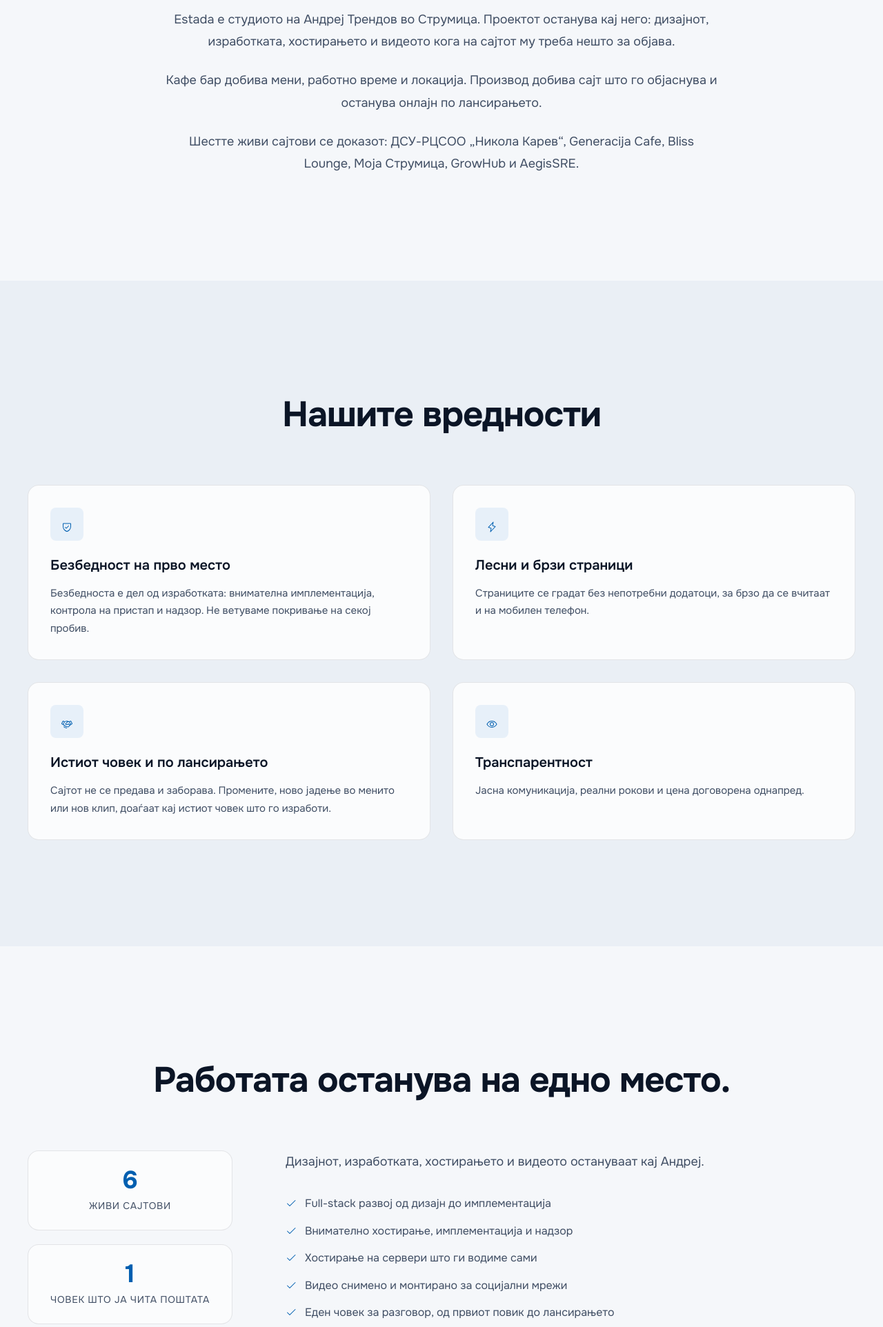
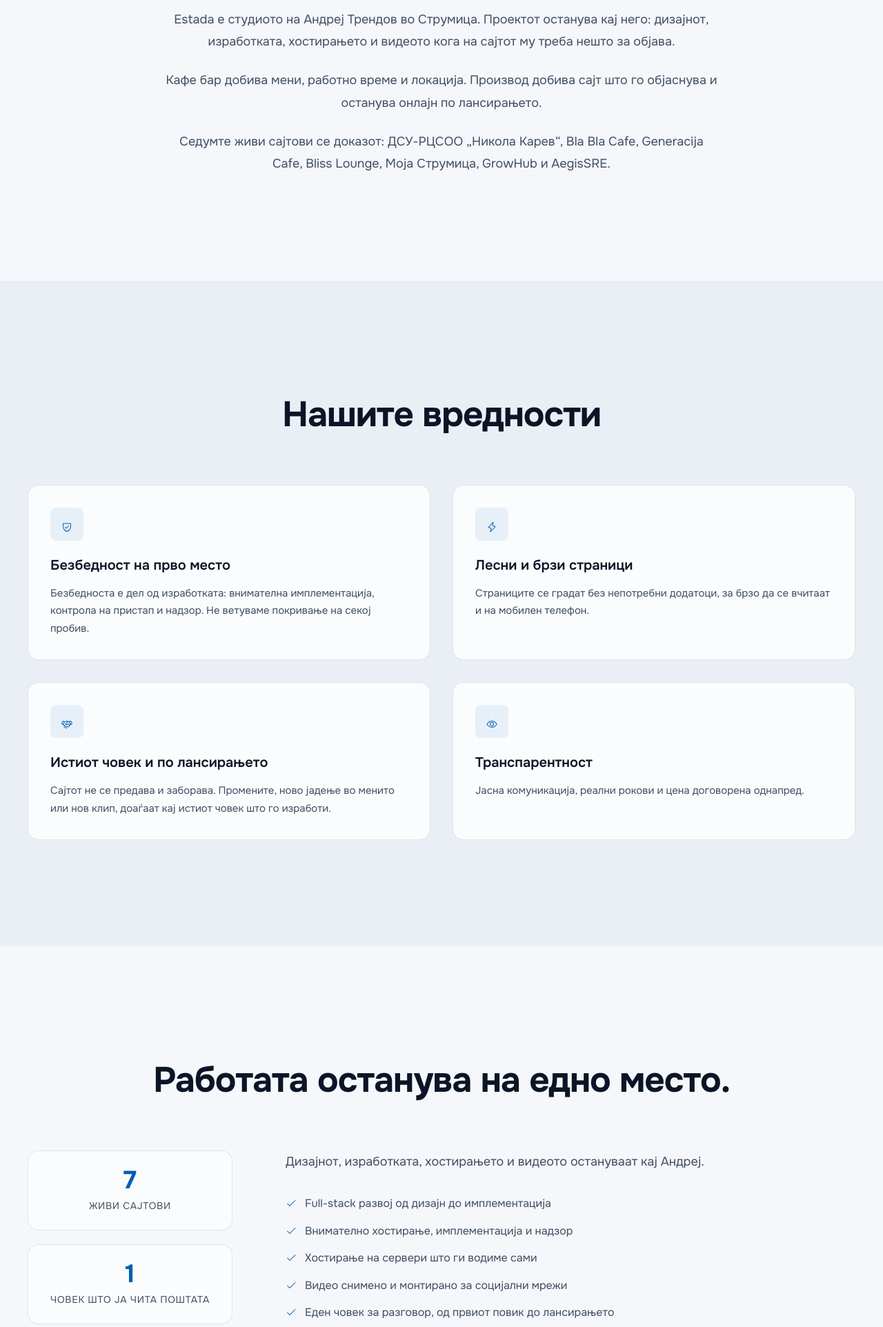
Before and after one commit to soggy8/estada, a Flask app: page /about in a window 1280 px wide. Shown: the part 1084-3008 px from the top of the page at 69% size. Run offline with Flask 3, Linux system fonts and the light colour scheme; some libraries are stand-ins or nearby versions.

Commit message:
Add Bla Bla Cafe to portfolio and center the seventh work card.
Co-Authored-By: Claude Opus 5.5 <noreply@anthropic.com>

```diff
--- a/i18n.py
+++ b/i18n.py
@@ -52,6 +52,7 @@ STRINGS = {
         'work.alt': 'Почетна страница на {name}',
         'work.phoneAlt': 'Сајтот на {name} на мобилен телефон',
         'work.nkarev': 'Го изработивме и го одржуваме официјалниот веб-сајт на средното училиште: новости, настани и информации за наставата.',
+        'work.blabla': 'Го изработивме сајтот на кафулето: мени, работно време и локација на Маршал Тито.',
         'work.generacija': 'Го изработивме сајтот на кафе барот: мени, работно време и локација.',
         'work.bliss': 'Го изработивме менито и сајтот на лаунџ барот.',
         'work.moja': 'Го дизајниравме и го објавивме сајтот пред лансирањето на градската апликација.',
@@ -84,7 +85,7 @@ STRINGS = {
         'about.text1': 'Estada е студиото на Андреј Трендов за веб-сајтови и производи. Дизајнот, развојот и хостирањето остануваат кај човекот што ја гради работата.',
         'about.text2': 'Мрежата погоре е доказот: сајтови изработени и одржани онлајн од човекот што ги изгради.',
         'about.card.hosting': 'Домен и хостирање вклучени',
-        'about.card.live': '6 живи сајтови',
+        'about.card.live': '7 живи сајтови',
         'about.card.person': 'Еден човек од почеток до крај',
 
         # Founder
@@ -185,7 +186,7 @@ STRINGS = {
         'aboutPage.story.title': 'Еден човек, од првата скица до живиот сајт.',
         'aboutPage.story.text1': 'Estada е студиото на Андреј Трендов во Струмица. Проектот останува кај него: дизајнот, изработката, хостирањето и видеото кога на сајтот му треба нешто за објава.',
         'aboutPage.story.text2': 'Кафе бар добива мени, работно време и локација. Производ добива сајт што го објаснува и останува онлајн по лансирањето.',
-        'aboutPage.story.text3': 'Шестте живи сајтови се доказот: ДСУ-РЦСОО „Никола Карев“, Generacija Cafe, Bliss Lounge, Моја Струмица, GrowHub и AegisSRE.',
+        'aboutPage.story.text3': 'Седумте живи сајтови се доказот: ДСУ-РЦСОО „Никола Карев“, Bla Bla Cafe, Generacija Cafe, Bliss Lounge, Моја Струмица, GrowHub и AegisSRE.',
         'aboutPage.values.title': 'Нашите вредности',
         'aboutPage.values.security.title': 'Безбедност на прво место',
         'aboutPage.values.security.desc': 'Безбедноста е дел од изработката: внимателна имплементација, контрола на пристап и надзор. Не ветуваме покривање на секој пробив.',
@@ -293,6 +294,7 @@ STRINGS = {
         'work.alt': '{name} homepage',
         'work.phoneAlt': 'The {name} site on a phone',
         'work.nkarev': 'Built and maintain the official website for the secondary school: news, events, and program information.',
+        'work.blabla': 'Built the cafe site: menu, opening hours, and the location on Marshal Tito.',
         'work.generacija': 'Built the cafe site: menu, hours, and location.',
         'work.bliss': 'Built the menu and venue site for the lounge.',
         'work.moja': 'Designed and shipped the pre-launch site for the city app.',
@@ -325,7 +327,7 @@ STRINGS = {
         'about.text1': "Estada is Andrej Trendov's studio for websites and products. Design, development, and hosting stay with the person who builds them.",
         'about.text2': 'The grid above is the proof: sites shipped and kept online by the person who built them.',
         'about.card.hosting': 'Domain and hosting included',
-        'about.card.live': '6 live sites',
+        'about.card.live': '7 live sites',
         'about.card.person': 'One person, start to finish',
 
         # Founder
@@ -426,7 +428,7 @@ STRINGS = {
         'aboutPage.story.title': 'One person, from the first sketch to the live site.',
         'aboutPage.story.text1': "Estada is Andrej Trendov's studio in Strumica. A project stays with him: the design, the build, the hosting, and the video when the site needs something to post.",
         'aboutPage.story.text2': 'A cafe gets a menu, hours, and a location. A product gets a site that explains it and stays online after launch.',
-        'aboutPage.story.text3': 'The six live sites are the proof: DSU RCSOO "Nikola Karev", Generacija Cafe, Bliss Lounge, Moja Strumica, GrowHub, and AegisSRE.',
+        'aboutPage.story.text3': 'The seven live sites are the proof: DSU RCSOO "Nikola Karev", Bla Bla Cafe, Generacija Cafe, Bliss Lounge, Moja Strumica, GrowHub, and AegisSRE.',
         'aboutPage.values.title': 'Our Values',
         'aboutPage.values.security.title': 'Security First',
         'aboutPage.values.security.desc': 'Security is part of the build: careful deployment, access control, and monitoring. We do not promise to cover every breach.',
--- a/static/css/styles.css
+++ b/static/css/styles.css
@@ -562,6 +562,11 @@ img {
     grid-column: 4 / span 2;
 }
 
+/* Center the lone last card when there are seven (3 + 3 + 1). */
+.work-card:nth-child(7):nth-last-child(1) {
+    grid-column: 3 / span 2;
+}
+
 .work-card:hover {
     border-color: var(--border-blue);
     transform: translateY(-4px);
@@ -1154,7 +1159,8 @@ img {
 
     .work-card,
     .work-card:nth-child(4):nth-last-child(2),
-    .work-card:nth-child(5):nth-last-child(1) {
+    .work-card:nth-child(5):nth-last-child(1),
+    .work-card:nth-child(7):nth-last-child(1) {
         grid-column: auto;
     }
 
--- a/templates/about.html
+++ b/templates/about.html
@@ -73,7 +73,7 @@
                 <div class="about-why-content">
                     <div class="about-stats">
                         <div class="stat-item">
-                            <div class="stat-number">6</div>
+                            <div class="stat-number">7</div>
                             <div class="stat-label">{{ t('aboutPage.why.stats.sites') }}</div>
                         </div>
                         <div class="stat-item">
--- a/templates/index.html
+++ b/templates/index.html
@@ -54,6 +54,7 @@
             <div class="work-grid">
                 {%- for url, image, domain, name, key in [
                     ('https://nkarev-strumica.edu.mk', 'nkarev', 'nkarev-strumica.edu.mk', 'DSU RCSOO "Nikola Karev"', 'work.nkarev'),
+                    ('https://blablacafe.mk', 'blabla', 'blablacafe.mk', 'Bla Bla Cafe', 'work.blabla'),
                     ('https://generacijacafe.mk', 'generacija', 'generacijacafe.mk', 'Generacija Cafe', 'work.generacija'),
                     ('https://blisslounge.bar', 'bliss', 'blisslounge.bar', 'Bliss Lounge', 'work.bliss'),
                     ('https://mojastrumica.app', 'moja', 'mojastrumica.app', 'Moja Strumica', 'work.moja'),
--- a/templates/seo/llms.txt
+++ b/templates/seo/llms.txt
@@ -20,6 +20,7 @@ Estada works with clients anywhere in North Macedonia, remotely, and meets in pe
 ## Live work
 
 - [DSU RCSOO "Nikola Karev"](https://nkarev-strumica.edu.mk): Official website for a secondary school in Strumica: news, events, and program information
+- [Bla Bla Cafe](https://blablacafe.mk): Cafe site in Strumica with the menu, opening hours, and location
 - [Generacija Cafe](https://generacijacafe.mk): Cafe site in Strumica with the menu, hours, and location
 - [Bliss Lounge](https://blisslounge.bar): Menu and venue site for a lounge bar in Strumica
 - [Moja Strumica](https://mojastrumica.app): Pre-launch site for a city app for Strumica
```
Also changed, not shown: static/img/work/blabla-480.webp (added), static/img/work/blabla-800.webp (added), static/img/work/blabla-phone-300.webp (added), static/img/work/blabla-phone-600.webp (added), static/img/work/blabla.webp (added).
